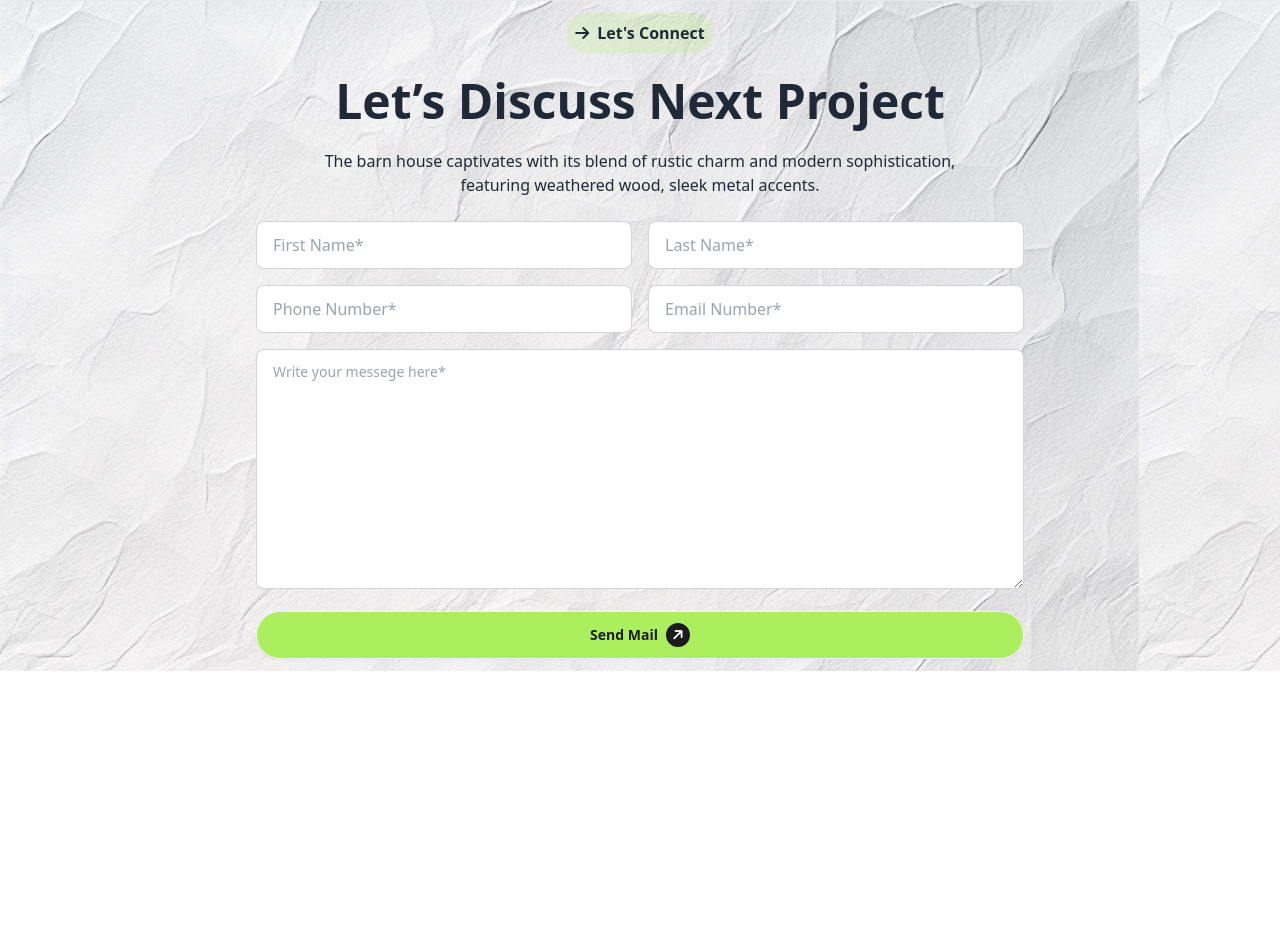
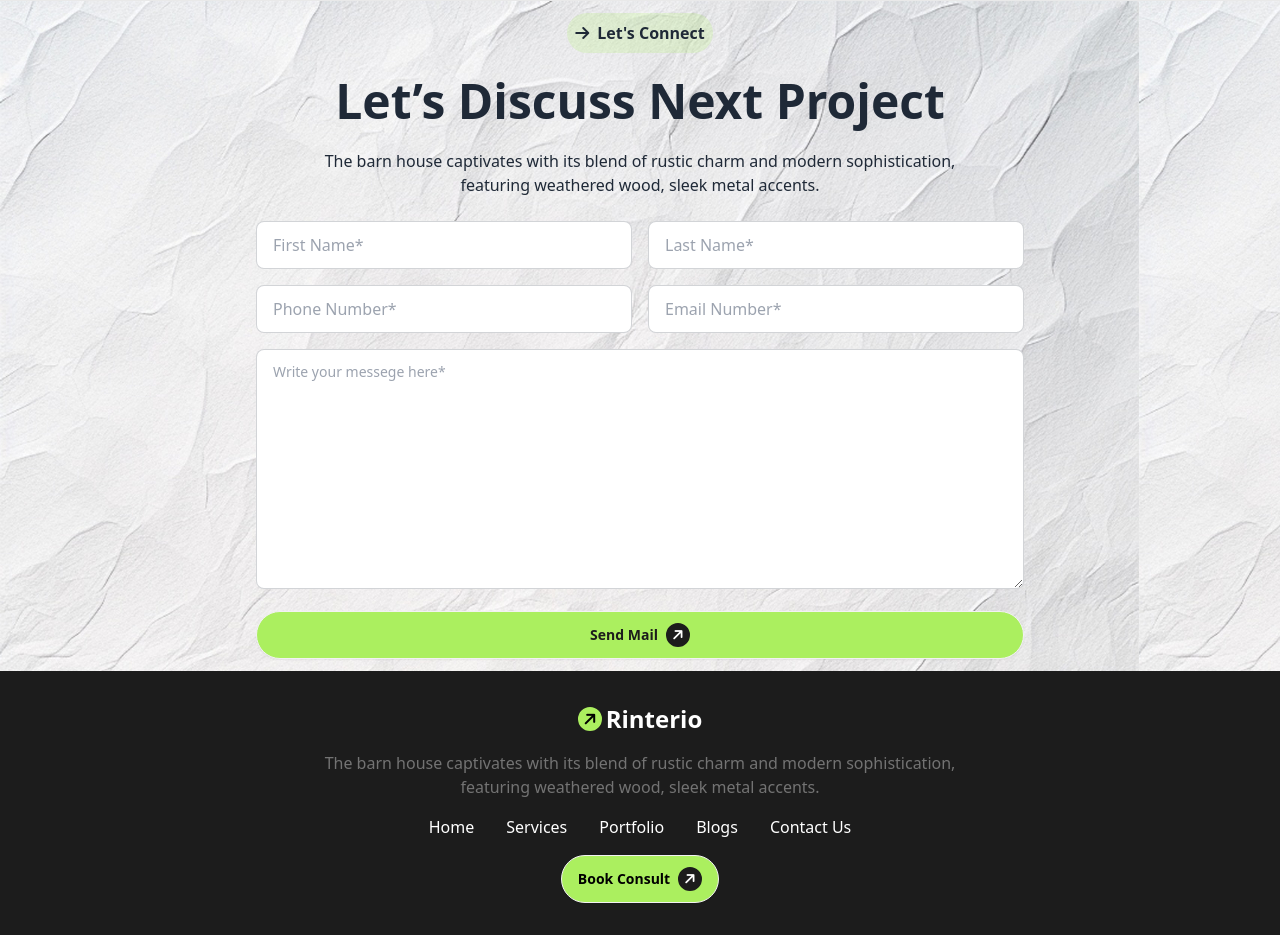
Before and after one commit to choyon001/rinterio, a plain HTML site: page index.html in a window 1280 px wide. Shown: the part 1937-2872 px from the top of the page. Before the commit the page ends 2608 px from the top, so only its background shows below. Drawn offline with nearby package versions, Linux system fonts and the light colour scheme.

Commit message:
footer section is completed

```diff
--- a/index.html
+++ b/index.html
@@ -297,6 +297,32 @@ modern sophistication, featuring weathered wood, sleek metal accents.
       <!--  -->
     </main>
 
-    <footer></footer>
+    <footer>
+      <div class="bg-[#1C1C1C] text-white py-8">
+        <div class="container mx-auto px-16">
+          <div class="flex justify-center mb-4 items-center space-x-1">
+            <i
+              class="fa-solid fa-arrow-right bg-primary-color rounded-full h-6 w-6 flex justify-center items-center -rotate-45 text-black"
+            ></i>
+            <h2 class="text-2xl font-bold">Rinterio</h2>
+          </div>
+          <div class="text-center mb-4">
+            <p class="text-sm lg:text-base text-[rgba(115,115,115,1)]">The barn house captivates with its blend of rustic charm and modern sophistication,<br> featuring weathered wood, sleek metal accents.</p>
+          </div>
+          <div class="flex flex-col justify-center items-center  space-x-0 lg:flex-row  lg:space-x-8  mb-4">
+            <a href="#" class="text-white">Home</a>
+            <a href="#" class="text-white">Services</a>
+            <a href="#" class="text-white">Portfolio</a>
+            <a href="#" class="text-white">Blogs</a>
+            <a href="#" class="text-white">Contact Us</a>
+          </div>
+          <div class="flex justify-center">
+            <button class="btn bg-primary-color text-black rounded-full">Book Consult <i
+              class="fa-solid fa-arrow-right bg-[#1C1C1C] rounded-full h-6 w-6 flex justify-center items-center -rotate-45 text-white"
+            ></i></button>
+          </div>
+        </div>
+      </div>
+    </footer>
   </body>
 </html>
```
